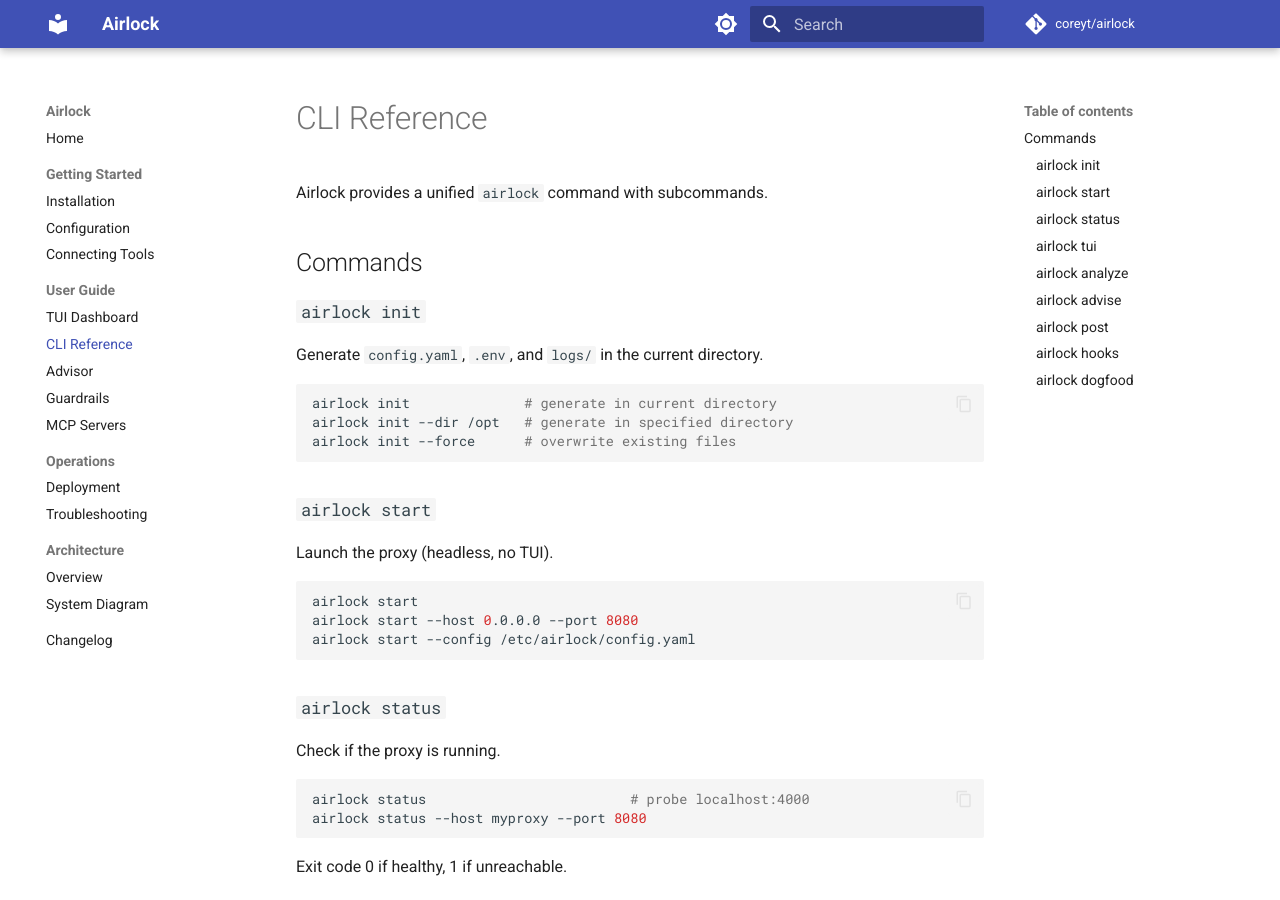
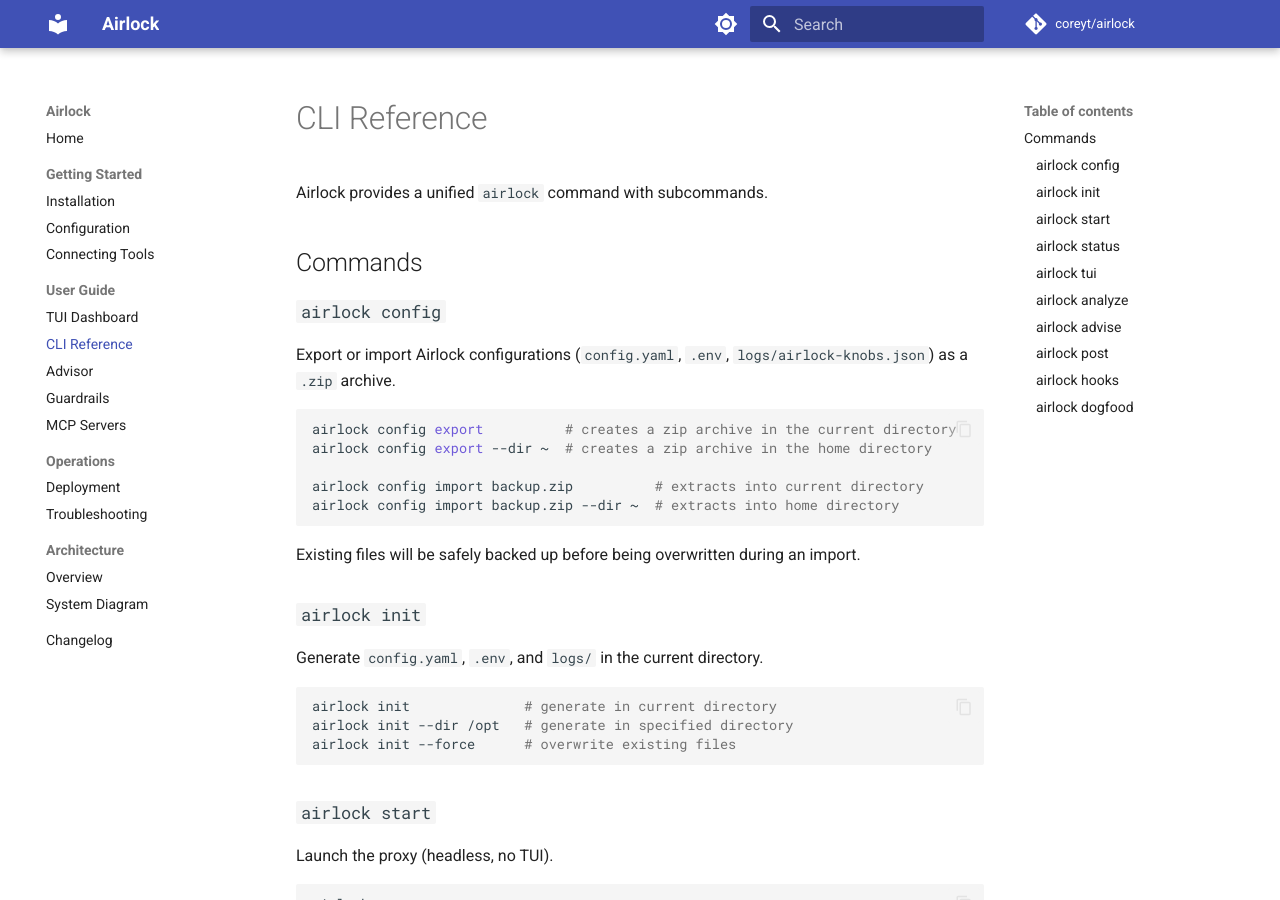
Before and after one commit to coreyt/airlock, an MkDocs documentation site: the page built from docs/guide/cli.md, in a window 1280 px wide and 900 px high. Built offline with MkDocs 1.6.1 and Material for MkDocs 9.7.7, drawn with Linux system fonts in a browser that asks for light colours; comment, search, counter and statistics services are not loaded.

Commit message:
docs: Document airlock config CLI command

````diff
--- a/docs/architecture/diagram.md
+++ b/docs/architecture/diagram.md
@@ -119,6 +119,7 @@
      │  │                                                        │  │
      │  │  airlock init │ start │ status │ tui │ analyze │ post  │  │
      │  │  airlock advise │ hooks │ install-service │ dogfood    │  │
+     │  │  airlock config                                        │  │
      │  └────────────────────────────────────────────────────────┘  │
      └──────────────────────────────────────────────────────────────┘
 ```
--- a/docs/guide/cli.md
+++ b/docs/guide/cli.md
@@ -3,6 +3,20 @@
 Airlock provides a unified `airlock` command with subcommands.
 
 ## Commands
+
+### `airlock config`
+
+Export or import Airlock configurations (`config.yaml`, `.env`, `logs/airlock-knobs.json`) as a `.zip` archive.
+
+```bash
+airlock config export          # creates a zip archive in the current directory
+airlock config export --dir ~  # creates a zip archive in the home directory
+
+airlock config import backup.zip          # extracts into current directory
+airlock config import backup.zip --dir ~  # extracts into home directory
+```
+
+Existing files will be safely backed up before being overwritten during an import.
 
 ### `airlock init`
 
````
Also changed, not shown: 1 other file.
